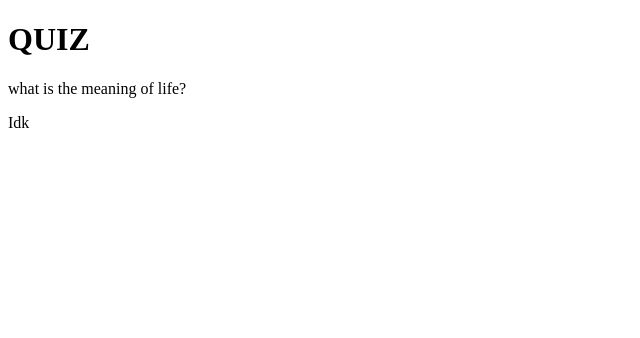
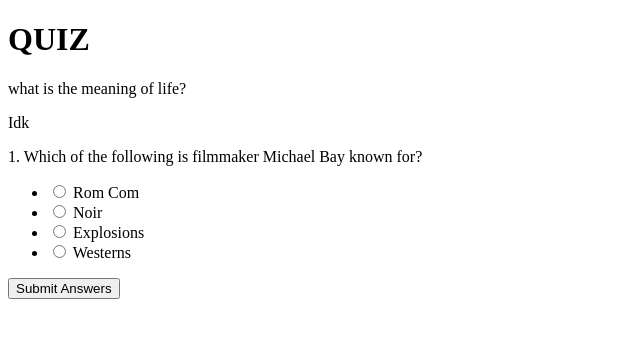
Before and after one commit to myles-hash/Quiz, a plain HTML site: page index.html in a window 1280 px wide. Shown: the whole page, without its empty margins (0-640 px from the left). Drawn offline with Linux system fonts and the light colour scheme.

Commit message:
create initial question

```diff
--- a/index.html
+++ b/index.html
@@ -11,5 +11,36 @@
     <h1>QUIZ</h1>
     <p>what is the meaning of life?</p>
     <p>Idk</p>
+
+    <div id="quiz-container">
+      <div class="question">
+        <p>1. Which of the following is filmmaker Michael Bay known for?</p>
+      </div>
+
+      <ul class="options">
+        <li class="option">
+          <label>
+            <input type="radio" name="question1" value="a" /> Rom Com
+          </label>
+        </li>
+        <li class="option">
+          <label>
+            <input type="radio" name="question1" value="b" /> Noir
+          </label>
+        </li>
+        <li class="option">
+          <label>
+            <input type="radio" name="question1" value="c" /> Explosions
+          </label>
+        </li>
+        <li class="option">
+          <label>
+            <input type="radio" name="question1" value="d" /> Westerns
+          </label>
+        </li>
+      </ul>
+
+      <button id="submit-btn">Submit Answers</button>
+    </div>
   </body>
 </html>
```
